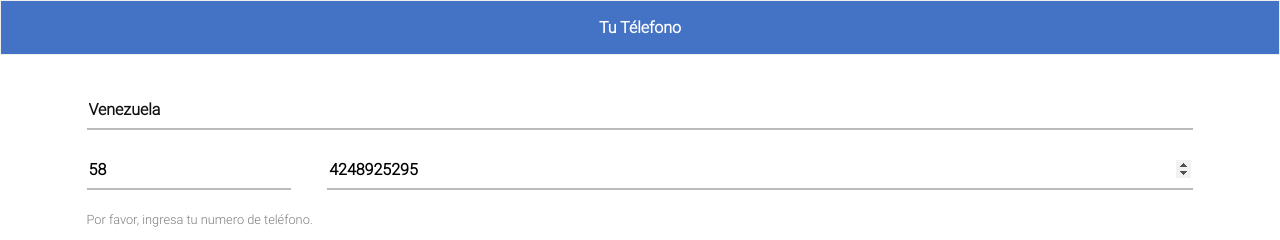
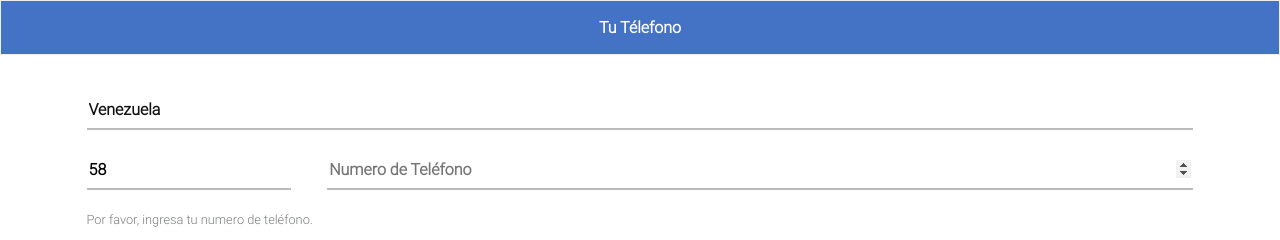
Before and after one commit to csilvera/gg, a plain HTML site: page www/index.html in a window 1280 px wide. Shown: the top 240 px of the page. Drawn offline with Linux system fonts and the light colour scheme.

Commit message:
verificar

```diff
--- a/www/index.html
+++ b/www/index.html
@@ -22,7 +22,7 @@
          		    <form autocomplete="off" id="VTelefono">
          		    	<input type="text" class="pais" id="Pais" maxlength="15" value="Venezuela" readonly />
          		    	<input type="text" class="cod-tel" id="Codigo" maxlength="15" placeholder="Codigo" value="58" readonly />
-         		    	<input type="number" class="val-tel" id="Telefono" maxlength="15" placeholder="Numero de Teléfono" value="4248925295" autofocus/>
+         		    	<input type="number" class="val-tel" id="Telefono" maxlength="15" placeholder="Numero de Teléfono"  autofocus/>
          		    	<div class="msj-t">Por favor, ingresa tu numero de teléfono.</div>
           		    <button class="v-tel">
           		    	<div class="ico-b"></div>
```
